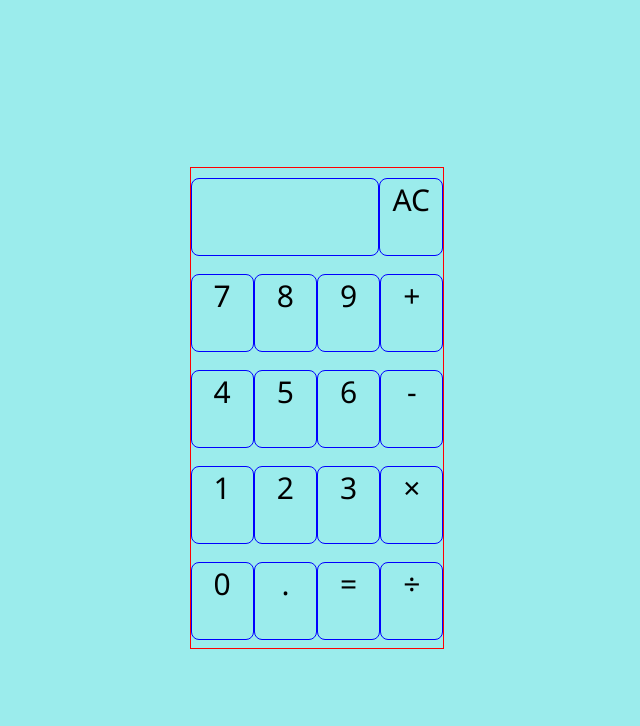
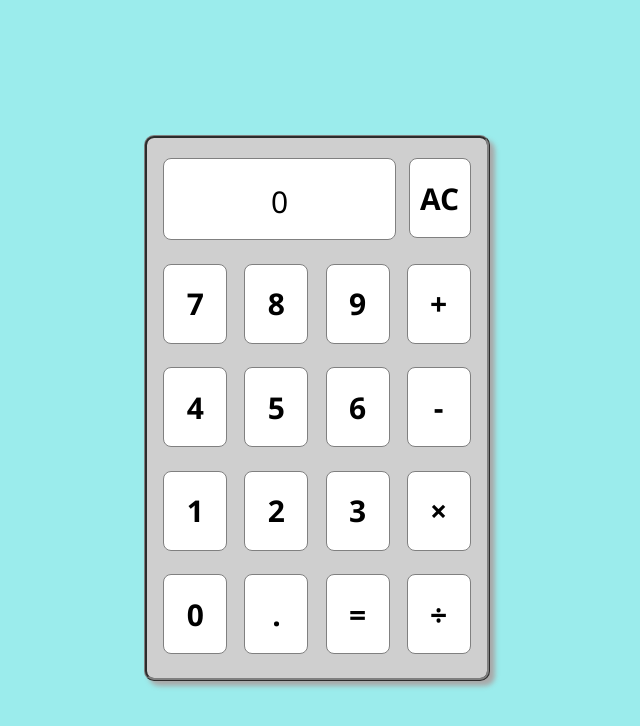
Before and after one commit to spigkaht/odin-calculator-project, a plain HTML site: page index.html in a window 1280 px wide. Shown: the whole page, without its empty margins (323-963 px from the left). Drawn offline with Linux system fonts and the light colour scheme.

Commit message:
JavaScript continued, HTML cleaned up to align with code
Digit entry and clear button are functional

Need to complete maths functions

```diff
--- a/css/styles.css
+++ b/css/styles.css
@@ -1,3 +1,8 @@
+:root {
+  --btn-width: 4rem;
+  --btn-height: 5rem;
+}
+
 body {
   font-family:'Segoe UI', Tahoma, Geneva, Verdana, sans-serif;
   font-size: 30px;
@@ -9,13 +14,27 @@ body {
   align-items: center;
 }
 
+button {
+  font-family:'Segoe UI', Tahoma, Geneva, Verdana, sans-serif;
+  font-size: 30px;
+  font-weight: 700;
+}
+
+p {
+  margin: 1.4rem;
+}
+
 #calculator {
-  border: 1px solid red;
+  background-color: rgb(207, 207, 207);
+  border: 3px ridge gray;
+  box-shadow: 5px 5px 5px darkgray;
+  border-radius: 10px;
+  padding: 10px;
   display: flex;
   flex-direction: column;
   justify-content: center;
-  height: 60%;
-  width: 20%;
+  height: calc(var(--btn-height) * 6.5);
+  width: calc(var(--btn-width) * 5);
 }
 
 .row {
@@ -25,42 +44,31 @@ body {
   margin: 10px 0;
 }
 
-.buttons {
-  border: 1px solid blue;
-  width: 25%;
-  height: 100%;
+.row1 {
+  display: flex;
+  justify-content: space-between;
+  flex: 1 0 auto;
+  margin: 10px 0;
+}
+
+.buttons, #output, #clear {
+  background-color: white;
+  border: 1px solid gray;
+  width: var(--btn-width);
+  height: var(--btn-height);
   text-align: center;
   border-radius: 8px;
 }
 
-#output {
-  width: 75%;
-}
-
-/* #container {
-  height: 60%;
-  width: 20%;
-  display: flex;
-  flex-direction: column;
-  justify-content: space-between;
+.buttons {
+  margin: 0 0.4rem;
 }
 
 #output {
-  width: 70%;
+  width: 75%;
+  margin: 0 0.4rem;
 }
 
-.row {
-  display: flex;
-  justify-content: space-between;
-  align-items: center;
-  flex: 1 0 auto;
+#clear {
+  margin: 0 0.4rem;
 }
-
-.buttons {
-  background-color: white;
-  border-radius: 5px;
-  height: 80%;
-  width: 22%;
-  text-align: center;
-  margin: auto;
-} */
--- a/index.html
+++ b/index.html
@@ -9,33 +9,67 @@
   </head>
   <body>
     <div id="calculator">
-      <div class="row">
-        <div class="buttons" id="output"></div>
-        <div class="buttons" id="clear">AC</div>
+      <div class="row1">
+        <div id="output">
+          <p>0</p>
+        </div>
+        <button id="clear" type="button">AC</button>
       </div>
       <div class="row">
-        <div class="buttons">7</div>
-        <div class="buttons">8</div>
-        <div class="buttons">9</div>
-        <div class="buttons">+</div>
+        <button class="buttons digits" id="button7" type="button" value="7">
+          7
+        </button>
+        <button class="buttons digits" id="button8" type="button" value="8">
+          8
+        </button>
+        <button class="buttons digits" id="button9" type="button" value="9">
+          9
+        </button>
+        <button class="buttons" id="button-add" type="button">
+          +
+        </button>
       </div>
       <div class="row">
-        <div class="buttons">4</div>
-        <div class="buttons">5</div>
-        <div class="buttons">6</div>
-        <div class="buttons">-</div>
+        <button class="buttons digits" id="button4" type="button" value="4">
+          4
+        </button>
+        <button class="buttons digits" id="button5" type="button" value="5">
+          5
+        </button>
+        <button class="buttons digits" id="button6" type="button" value="6">
+          6
+        </button>
+        <button class="buttons" id="button-subtract" type="button">
+          -
+        </button>
       </div>
       <div class="row">
-        <div class="buttons">1</div>
-        <div class="buttons">2</div>
-        <div class="buttons">3</div>
-        <div class="buttons">&times</div>
+        <button class="buttons digits" id="button1" type="button" value="1">
+          1
+        </button>
+        <button class="buttons digits" id="button2" type="button" value="2">
+          2
+        </button>
+        <button class="buttons digits" id="button3" type="button" value="3">
+          3
+        </button>
+        <button class="buttons" id="button-multiply" type="button">
+          &times
+        </button>
       </div>
       <div class="row">
-        <div class="buttons">0</div>
-        <div class="buttons">.</div>
-        <div class="buttons">=</div>
-        <div class="buttons">&divide</div>
+        <button class="buttons digits" id="button0" type="button" value="0">
+          0
+        </button>
+        <button class="buttons digits" id="button-full-stop" type="button" value=".">
+          .
+        </button>
+        <button class="buttons" id="button-equals" type="button">
+          =
+        </button>
+        <button class="buttons" id="button-divide" type="button">
+          &divide
+        </button>
       </div>
     </div>
   </body>
--- a/js/script.js
+++ b/js/script.js
@@ -2,22 +2,47 @@ const num1 = "";
 const num2 = "";
 const operator = "";
 
-const sum = () => {
+const displayValue = 0;
 
+let count = 0;
+
+const clearButton = document.querySelector("#clear");
+const outputBox = document.querySelector("#output").childNodes[1];
+
+const clearOutputDisplay = () => {
+  outputBox.textContent = "";
 }
 
-const subtract = () => {
+const createOutputDisplay = () => {
+  const digitList = document.querySelectorAll(".digits");
 
-}
+  digitList.forEach((digit) => {
+    digit.addEventListener("click", (e) => {
+      if (outputBox.textContent === "0" && count === 0) {
+        outputBox.textContent = "";
+      }
 
-const multiply = () => {
+      if (outputBox.textContent.includes(".") && e.target.value === ".") {
+        return;
+      }
 
-}
+      outputBox.textContent += e.target.value;
 
-const divide = () => {
+      count++;
+    });
+  });
+};
 
-}
+const sum = () => {};
 
-const operate = (num1, num2, operate) => {
+const subtract = () => {};
 
-}
+const multiply = () => {};
+
+const divide = () => {};
+
+const operate = (num1, num2, operate) => {};
+
+createOutputDisplay();
+
+clearButton.addEventListener("click", clearOutputDisplay);
```
